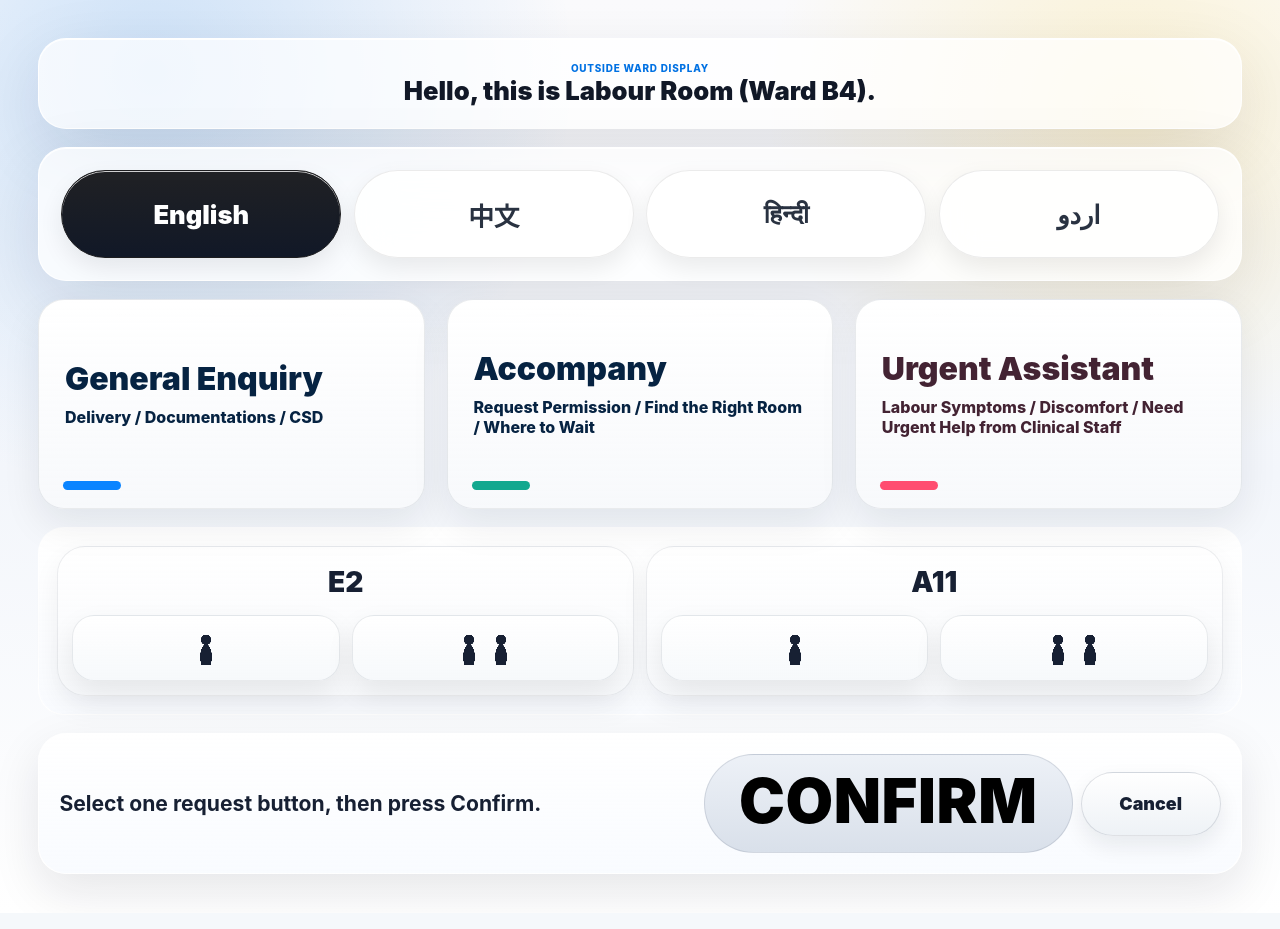
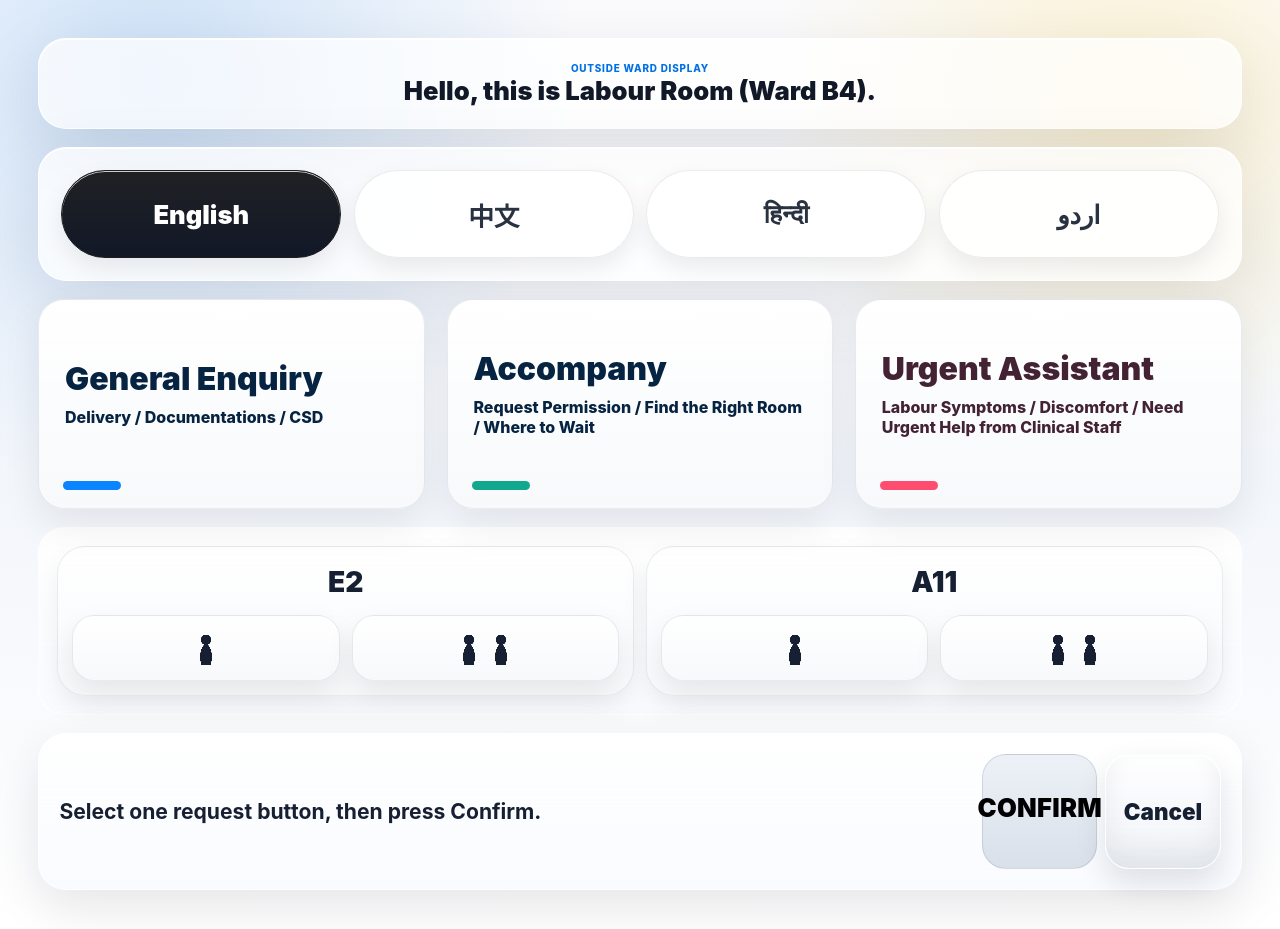
Before and after one commit to ninabun/smart-reception, a Next.js app: page /outside in a window 1280 px wide. Built offline with nearby package versions, Linux system fonts and the light colour scheme.

Commit message:
Match outside confirm and cancel buttons

```diff
--- a/app/globals.css
+++ b/app/globals.css
@@ -2894,3 +2894,67 @@ h3 {
 .outside-display .glass-key-button.request-card:not(.selected).urgent::after {
   background: #ff4d70;
 }
+
+.confirm-panel {
+  align-items: center;
+}
+
+.confirm-request-action,
+.outside-cancel-action {
+  align-items: center;
+  aspect-ratio: 1;
+  backdrop-filter: blur(22px) saturate(1.45);
+  border-radius: 24px;
+  display: inline-flex;
+  justify-content: center;
+  min-height: 0;
+  min-width: 0;
+  padding: 0;
+  width: clamp(108px, 9vw, 136px);
+}
+
+.confirm-request-action {
+  background:
+    linear-gradient(180deg, rgba(255, 255, 255, 0.68), rgba(226, 232, 240, 0.54)),
+    rgba(244, 247, 251, 0.52);
+  border: 1px solid rgba(255, 255, 255, 0.74);
+  box-shadow:
+    inset 0 1px 0 rgba(255, 255, 255, 0.96),
+    inset 0 -18px 28px rgba(15, 23, 42, 0.08),
+    0 16px 34px rgba(15, 23, 42, 0.14);
+}
+
+.confirm-request-action.general {
+  background:
+    linear-gradient(145deg, rgba(31, 139, 242, 0.72), rgba(191, 231, 255, 0.78)),
+    rgba(220, 238, 255, 0.58);
+}
+
+.confirm-request-action.patient {
+  background:
+    linear-gradient(145deg, rgba(73, 202, 217, 0.72), rgba(200, 246, 248, 0.78)),
+    rgba(220, 250, 248, 0.58);
+}
+
+.confirm-request-action.urgent {
+  background:
+    linear-gradient(145deg, rgba(255, 215, 232, 0.9), rgba(231, 138, 183, 0.72)),
+    rgba(255, 236, 244, 0.58);
+}
+
+.confirm-request-action .glass-key-content {
+  font-size: clamp(1.35rem, 2vw, 1.8rem);
+  line-height: 0.95;
+}
+
+.outside-cancel-action {
+  background:
+    linear-gradient(180deg, rgba(255, 255, 255, 0.72), rgba(232, 237, 244, 0.56)),
+    rgba(248, 250, 252, 0.58);
+  border: 1px solid rgba(255, 255, 255, 0.74);
+  box-shadow:
+    inset 0 1px 0 rgba(255, 255, 255, 0.96),
+    inset 0 -16px 26px rgba(15, 23, 42, 0.07),
+    0 14px 30px rgba(15, 23, 42, 0.12);
+  font-size: clamp(1.2rem, 1.75vw, 1.55rem);
+}
```
